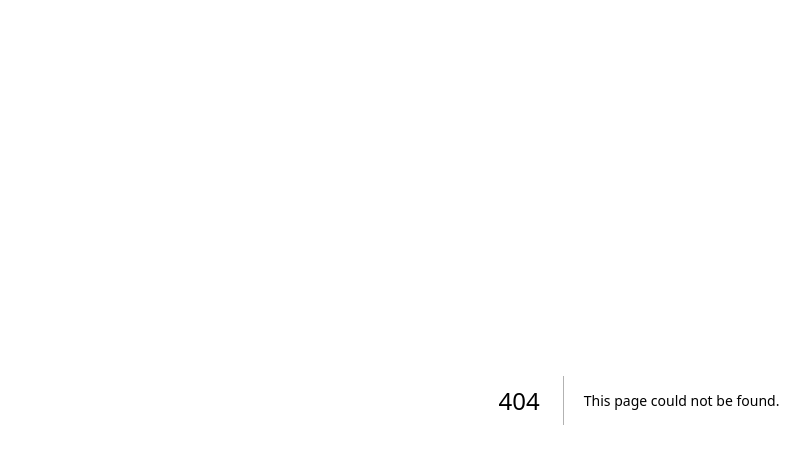
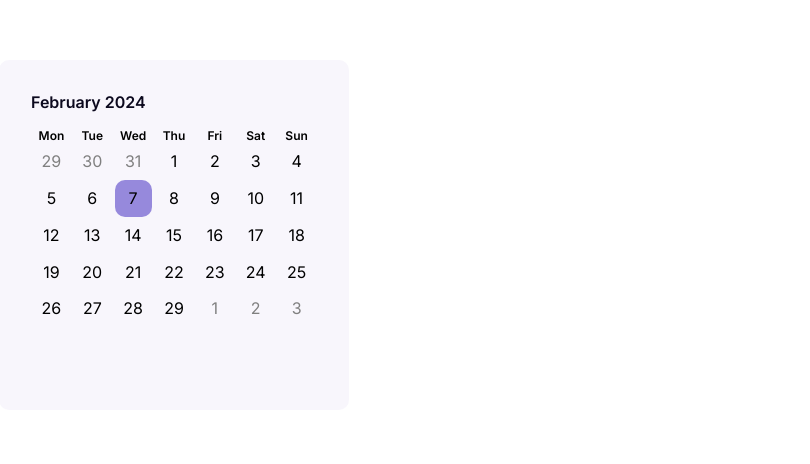
Before and after one commit to SrGaabriel/prisma-frontend, a Next.js app: page /realm/1 in a window 1280 px wide. Before the commit this address had no page. Shown: the top 464 px of the page, without its empty margins (1-811 px from the left). Built offline with nearby package versions, Linux system fonts and the light colour scheme.

Commit message:
feat: initial commit

```diff
--- a/src/app/globals.css
+++ b/src/app/globals.css
@@ -1,75 +1,141 @@
-:root {
-  --max-width: 1100px;
-  --border-radius: 12px;
-  --font-mono: ui-monospace, Menlo, Monaco, "Cascadia Mono", "Segoe UI Mono",
-    "Roboto Mono", "Oxygen Mono", "Ubuntu Monospace", "Source Code Pro",
-    "Fira Mono", "Droid Sans Mono", "Courier New", monospace;
+@media (prefers-color-scheme: light) {
+  :root {
+    --text: #0c091e;
+    --background: #f7f5fc;
+    --primary: #523ec5;
+    --secondary: #9bb5da;
+    --accent: #ff7700;
 
-  --foreground-rgb: 0, 0, 0;
-  --background-start-rgb: 214, 219, 220;
-  --background-end-rgb: 255, 255, 255;
+    --text-50: #e9f4fb;
+    --text-100: #d3e9f8;
+    --text-200: #a7d2f1;
+    --text-300: #7bbcea;
+    --text-400: #50a5e2;
+    --text-500: #248fdb;
+    --text-600: #1d72af;
+    --text-700: #155684;
+    --text-800: #0e3958;
+    --text-900: #071d2c;
+    --text-950: #040e16;
 
-  --primary-glow: conic-gradient(
-    from 180deg at 50% 50%,
-    #16abff33 0deg,
-    #0885ff33 55deg,
-    #54d6ff33 120deg,
-    #0071ff33 160deg,
-    transparent 360deg
-  );
-  --secondary-glow: radial-gradient(
-    rgba(255, 255, 255, 1),
-    rgba(255, 255, 255, 0)
-  );
+    --background-50: #e7f2fd;
+    --background-100: #d0e5fb;
+    --background-200: #a0ccf8;
+    --background-300: #71b2f4;
+    --background-400: #4199f1;
+    --background-500: #127fed;
+    --background-600: #0e66be;
+    --background-700: #0b4c8e;
+    --background-800: #07335f;
+    --background-900: #04192f;
+    --background-950: #020d18;
 
-  --tile-start-rgb: 239, 245, 249;
-  --tile-end-rgb: 228, 232, 233;
-  --tile-border: conic-gradient(
-    #00000080,
-    #00000040,
-    #00000030,
-    #00000020,
-    #00000010,
-    #00000010,
-    #00000080
-  );
+    --primary-50: #edebf9;
+    --primary-100: #dcd8f3;
+    --primary-200: #b9b0e8;
+    --primary-300: #9689dc;
+    --primary-400: #7262d0;
+    --primary-500: #4f3bc4;
+    --primary-600: #3f2f9d;
+    --primary-700: #302376;
+    --primary-800: #20174f;
+    --primary-900: #100c27;
+    --primary-950: #080614;
 
-  --callout-rgb: 238, 240, 241;
-  --callout-border-rgb: 172, 175, 176;
-  --card-rgb: 180, 185, 188;
-  --card-border-rgb: 131, 134, 135;
+    --secondary-50: #ecf1f8;
+    --secondary-100: #dae4f1;
+    --secondary-200: #b5c8e3;
+    --secondary-300: #8fadd6;
+    --secondary-400: #6a91c8;
+    --secondary-500: #4576ba;
+    --secondary-600: #375e95;
+    --secondary-700: #294770;
+    --secondary-800: #1c2f4a;
+    --secondary-900: #0e1825;
+    --secondary-950: #070c13;
+
+    --accent-50: #fff1e5;
+    --accent-100: #ffe4cc;
+    --accent-200: #ffc999;
+    --accent-300: #ffad66;
+    --accent-400: #ff9233;
+    --accent-500: #ff7700;
+    --accent-600: #cc5f00;
+    --accent-700: #994700;
+    --accent-800: #663000;
+    --accent-900: #331800;
+    --accent-950: #1a0c00;
+
+  }
 }
-
 @media (prefers-color-scheme: dark) {
   :root {
-    --foreground-rgb: 255, 255, 255;
-    --background-start-rgb: 0, 0, 0;
-    --background-end-rgb: 0, 0, 0;
+    --text: #e3e0f6;
+    --background: #06040c;
+    --primary: #4e39c0;
+    --secondary: #254065;
+    --accent: #ff7700;
 
-    --primary-glow: radial-gradient(rgba(1, 65, 255, 0.4), rgba(1, 65, 255, 0));
-    --secondary-glow: linear-gradient(
-      to bottom right,
-      rgba(1, 65, 255, 0),
-      rgba(1, 65, 255, 0),
-      rgba(1, 65, 255, 0.3)
-    );
+    --text-50: #040e16;
+    --text-100: #071d2c;
+    --text-200: #0e3958;
+    --text-300: #155684;
+    --text-400: #1d72af;
+    --text-500: #248fdb;
+    --text-600: #50a5e2;
+    --text-700: #7bbcea;
+    --text-800: #a7d2f1;
+    --text-900: #d3e9f8;
+    --text-950: #e9f4fb;
 
-    --tile-start-rgb: 2, 13, 46;
-    --tile-end-rgb: 2, 5, 19;
-    --tile-border: conic-gradient(
-      #ffffff80,
-      #ffffff40,
-      #ffffff30,
-      #ffffff20,
-      #ffffff10,
-      #ffffff10,
-      #ffffff80
-    );
+    --background-50: #020d18;
+    --background-100: #031b30;
+    --background-200: #07365f;
+    --background-300: #0a518f;
+    --background-400: #0d6cbf;
+    --background-500: #1187ee;
+    --background-600: #409ff2;
+    --background-700: #70b7f5;
+    --background-800: #a0cff8;
+    --background-900: #cfe7fc;
+    --background-950: #e7f3fd;
 
-    --callout-rgb: 20, 20, 20;
-    --callout-border-rgb: 108, 108, 108;
-    --card-rgb: 100, 100, 100;
-    --card-border-rgb: 200, 200, 200;
+    --primary-50: #080614;
+    --primary-100: #100c27;
+    --primary-200: #20174f;
+    --primary-300: #302376;
+    --primary-400: #3f2f9d;
+    --primary-500: #4f3bc4;
+    --primary-600: #7262d0;
+    --primary-700: #9689dc;
+    --primary-800: #b9b0e8;
+    --primary-900: #dcd8f3;
+    --primary-950: #edebf9;
+
+    --secondary-50: #070c13;
+    --secondary-100: #0e1825;
+    --secondary-200: #1c2f4a;
+    --secondary-300: #294770;
+    --secondary-400: #375e95;
+    --secondary-500: #4576ba;
+    --secondary-600: #6a91c8;
+    --secondary-700: #8fadd6;
+    --secondary-800: #b5c8e3;
+    --secondary-900: #dae4f1;
+    --secondary-950: #ecf1f8;
+
+    --accent-50: #1a0c00;
+    --accent-100: #331800;
+    --accent-200: #663000;
+    --accent-300: #994700;
+    --accent-400: #cc5f00;
+    --accent-500: #ff7700;
+    --accent-600: #ff9233;
+    --accent-700: #ffad66;
+    --accent-800: #ffc999;
+    --accent-900: #ffe4cc;
+    --accent-950: #fff1e5;
+
   }
 }
 
--- /dev/null
+++ b/src/app/realm/[realm_id]/page.module.css
@@ -0,0 +1,80 @@
+.page {
+    width: 100vw;
+    height: 100vh;
+    background-color: white;
+    display: flex;
+    justify-content: center;
+    align-items: center;
+}
+
+.content {
+    width: 1300px;
+    height: 85%;
+}
+
+.month {
+    display: flex;
+    flex-direction: column;
+    width: 350px;
+    height: 350px;
+    background-color: #f7f5fce1;
+    border-radius: 10px;
+    padding: 32px;
+}
+
+.monthName {
+    font-size: 16px;
+    font-weight: 600;
+    color: var(--text);
+    margin-bottom: 16px;
+}
+
+.monthCalendarSection {
+    display: flex;
+    width: 100%;
+    height: 275px;
+}
+
+.weekDayColumn {
+    display: flex;
+    align-items: center;
+    flex-direction: column;
+    width: 100%;
+}
+
+.weekDayName {
+    font-weight: 600;
+    font-size: 12px;
+}
+
+.weekDayNumber {
+    display: flex;
+    align-items: center;
+    justify-content: center;
+    cursor: pointer;
+    width: 90%;
+    aspect-ratio: 1/1;
+    border-radius: 10px;
+    transition: background-color 0.2s;
+}
+
+.weekDayNumber:hover {
+    background-color: var(--primary-50);
+}
+
+.dayDisabled {
+    color: gray;
+    cursor: default;
+}
+
+.dayDisabled:hover {
+    background-color: transparent;
+}
+
+.dayToday {
+    background-color: var(--primary-300);
+}
+
+.dayToday:hover {
+    background-color: var(--primary-300);
+}
--- /dev/null
+++ b/src/app/realm/[realm_id]/page.tsx
@@ -0,0 +1,67 @@
+import styles from './page.module.css';
+
+const Page = ({params}: { params: { realm_id: number } }) => {
+    const currentDay = new Date();
+    const currentMonthName = currentDay.toLocaleString('en-US', { month: 'long' });
+    const currentYear = currentDay.getFullYear();
+
+  return (
+    <div className={styles.page}>
+        <div className={styles.content}>
+            <div className={styles.month}>
+                <span className={styles.monthName}>{currentMonthName} {currentYear}</span>
+                <div className={styles.monthCalendarSection}>
+                    {createMonthWeekDayColumn(currentDay, 1)}
+                    {createMonthWeekDayColumn(currentDay, 2)}
+                    {createMonthWeekDayColumn(currentDay, 3)}
+                    {createMonthWeekDayColumn(currentDay, 4)}
+                    {createMonthWeekDayColumn(currentDay, 5)}
+                    {createMonthWeekDayColumn(currentDay, 6)}
+                    {createMonthWeekDayColumn(currentDay, 7)}
+                </div>
+            </div>
+        </div>
+    </div>
+  );
+}
+
+function createMonthWeekDayColumn(currentDay: Date, weekDay: number) {
+    const day = new Date(0, 0, weekDay);
+    const firstDayOfTheMonth = new Date(currentDay.getFullYear(), currentDay.getMonth(), 1);
+    const firstDayWeekDay = firstDayOfTheMonth.getDay();
+    const weekDayOffset = weekDay - firstDayWeekDay + 1;
+
+    const numberOfDaysInMonth = new Date(currentDay.getFullYear(), currentDay.getMonth() + 1, 0).getDate();
+    const numberOfDaysInPreviousMonth = new Date(currentDay.getFullYear(), currentDay.getMonth(), 0).getDate();
+    const createDayNumber = (day: number) => {
+        if (day < 1) {
+            return numberOfDaysInPreviousMonth + day;
+        }
+        if (day > numberOfDaysInMonth) {
+            return day - numberOfDaysInMonth;
+        }
+        return day;
+    }
+    const createDayClassName = (day: number) => {
+        if (day < 1 || day > numberOfDaysInMonth) {
+            return `${styles.weekDayNumber} ${styles.dayDisabled}`
+        }
+        if (day === currentDay.getDate()) {
+            return `${styles.weekDayNumber} ${styles.dayToday}`
+        }
+        return styles.weekDayNumber;
+    }
+
+    return (
+        <div className={styles.weekDayColumn}>
+            <span className={styles.weekDayName}>{day.toLocaleString('en-US', { weekday: 'short' })}</span>
+            <span className={createDayClassName(weekDayOffset)}>{createDayNumber(weekDayOffset)}</span>
+            <span className={createDayClassName(weekDayOffset+7)}>{createDayNumber(weekDayOffset + 7)}</span>
+            <span className={createDayClassName(weekDayOffset+14)}>{createDayNumber(weekDayOffset + 14)}</span>
+            <span className={createDayClassName(weekDayOffset+21)}>{createDayNumber(weekDayOffset + 21)}</span>
+            <span className={createDayClassName(weekDayOffset+28)}>{createDayNumber(weekDayOffset + 28)}</span>
+        </div>
+    );
+}
+
+export default Page;
```
